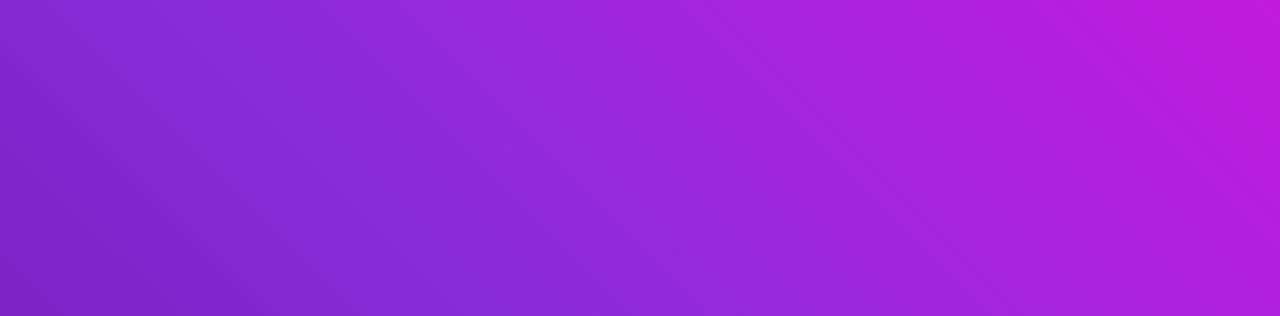
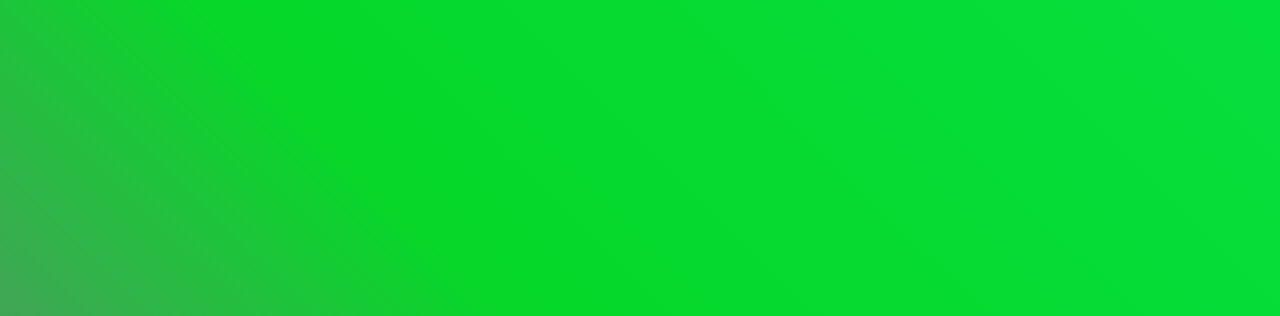
Before and after one commit to VictorLimaRt/introduction-animate-gradient-html, a plain HTML site: page index.html in a window 1280 px wide. Shown: the top 316 px of the page. Drawn offline with Linux system fonts and the light colour scheme.

Commit message:
change colors of gradient

```diff
--- a/index.html
+++ b/index.html
@@ -3,7 +3,7 @@
   <head>
     <meta charset="UTF-8" />
     <meta name="viewport" content="width=device-width, initial-scale=1.0" />
-    <title>Gradient Animation</title>
+    <title>Introducao</title>
   </head>
   <style>
     * {
@@ -29,7 +29,7 @@
       width: 100vw;
 
       /* Colors generated on: https://colorhunt.co/palette/179481 */
-      background: linear-gradient(45deg, #8b10ae, #52057b, #892cdc, #f60ce3);
+      background: linear-gradient(45deg, #8b10ae, #f60ce3, #06d728, #03e552);
       background-size: 300% 300%;
       animation: colors 15s ease infinite;
     }
```
